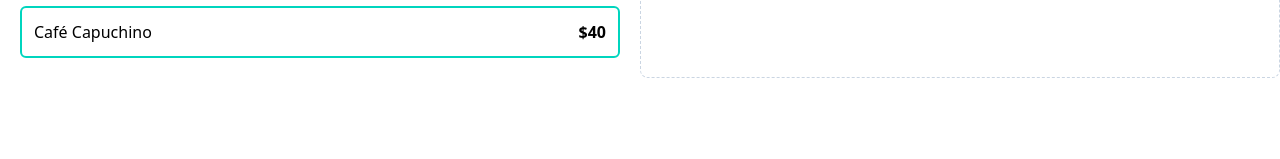
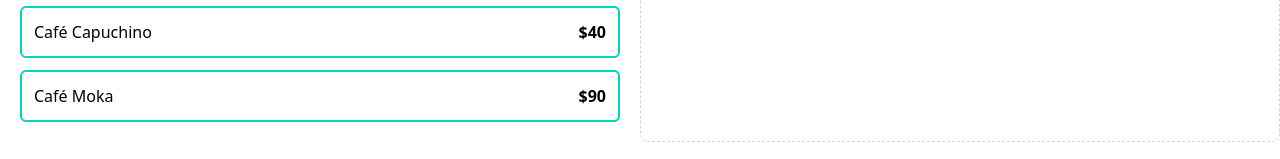
Before and after one commit to RaulSantosDev/calculadora_propinas_react, a React (Vite) app: page / in a window 1280 px wide. Shown: the part 898-1057 px from the top of the page. Before the commit the page ends 996 px from the top, so only its background shows below. Built offline with nearby package versions, Linux system fonts and the light colour scheme.

Commit message:
Agregando componente para las propinas.

```diff
--- a/src/App.tsx
+++ b/src/App.tsx
@@ -3,9 +3,10 @@ import OrderContest from "./components/OrderContest"
 import { menuItems } from "./data/db"
 import useOrder from "./hooks/useOrder"
 import OrderTotals from "./components/OrderTotals"
+import TipPercentageForm from "./components/TipPercentageForm"
 
 function App() {
-  const {order, addItem, removeItem} = useOrder()
+  const {order, addItem, removeItem, tip, setTip} = useOrder()
 
   return (
     <>
@@ -18,7 +19,7 @@ function App() {
           <h1 className="text-center font-black text-4xl ">Menú</h1>
           <div className="space-y-3 mt-10">
             {
-              menuItems.map( (item) => (
+              menuItems.map( item => (
                 <MenuItem
                   key={item.id}
                   item={item}
@@ -26,7 +27,6 @@ function App() {
                 />
               ))
             }
-
           </div>
         </div>
 
@@ -34,12 +34,16 @@ function App() {
           < OrderContest
             order={order}
             removeItem={removeItem}
+          />
 
-
+          < TipPercentageForm
+            setTip={setTip}
 
           />
 
-          < OrderTotals />
+          < OrderTotals
+            order={order}
+          />
         </div>
 
         <div>
--- a/src/components/MenuItem.tsx
+++ b/src/components/MenuItem.tsx
@@ -16,5 +16,6 @@ export default function MuneItem({item, addItem} : MenuItemProps){
       <p className="font-black">${item.price}</p>
     </button>
 
+
   )
 }
--- a/src/data/db.ts
+++ b/src/data/db.ts
@@ -5,7 +5,8 @@ export const menuItems : MenuItem[] = [
     {
       "id": 1,
       "name": "Pizza a la Leña Chica",
-      "price": 30
+      "price": 30,
+
     },
     {
       "id": 2,
@@ -61,5 +62,10 @@ export const menuItems : MenuItem[] = [
       "id": 12,
       "name": "Café Capuchino",
       "price": 40
+    },
+    {
+      "id": 13,
+      "name": "Café Moka",
+      "price": 90
     }
 ]
--- a/src/hooks/useOrder.tsx
+++ b/src/hooks/useOrder.tsx
@@ -3,6 +3,7 @@ import { MenuItem, OrderItem } from "../types"
 
 export default function useOrder(){
     const [order, setOrder] = useState< OrderItem[] >([])
+    const [tip, setTip] = useState(0)
 
     function addItem(item : MenuItem) {
 
@@ -27,8 +28,11 @@ export default function useOrder(){
     }
 
 
+
     return{
         order,
+        tip,
+        setTip,
         addItem,
         removeItem
     }
```
Also changed, not shown: src/types/index.ts (line endings or trailing spaces).
